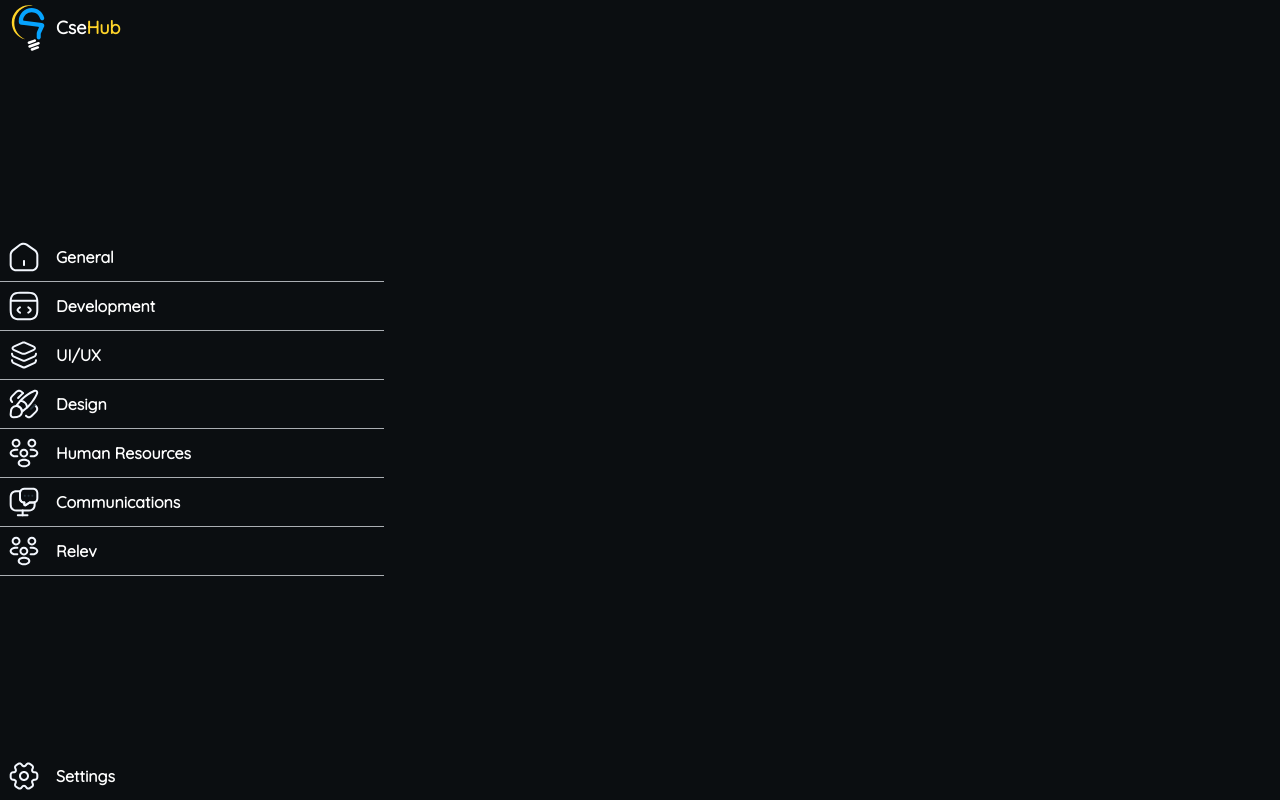
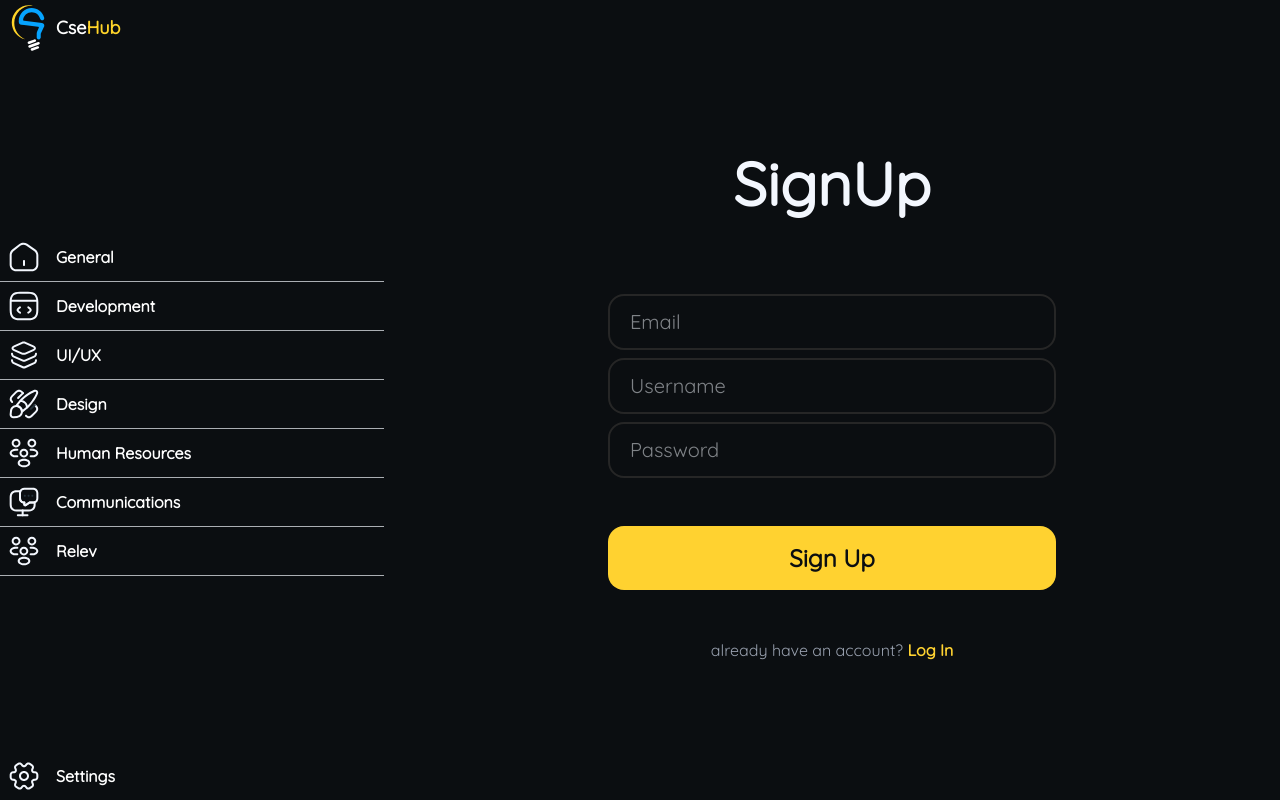
Before and after one commit to lounesnouha/DevIgnite, a React (Vite) app in the folder DevIgnite-frontend/: page /signup in a window 1280 px wide. Built offline with nearby package versions, Linux system fonts and the light colour scheme.

Commit message:
Sign up working

```diff
--- a/DevIgnite-frontend/src/components/Login.jsx
+++ b/DevIgnite-frontend/src/components/Login.jsx
@@ -1,5 +1,5 @@
 import { useState } from 'react';
-import { useNavigate, Link } from 'react-router-dom';
+import { useNavigate } from 'react-router-dom';
 
 function Login() {
   const navigate = useNavigate();
@@ -34,53 +34,19 @@ function Login() {
         body: JSON.stringify(formData)
       });
 
-      console.log('🔍 Response status:', response.status);
-      console.log('🔍 Response URL:', response.url);
-      console.log('🔍 Response headers:', response.headers.get('content-type'));
+      const rawText = await response.text();
+      let data;
 
-      // First, get the raw text to see what we're receiving
-      const rawText = await response.text();
-      console.log('🔍 Raw response (first 300 chars):', rawText.substring(0, 300));
-
-      // Check if we got HTML (proxy failed)
-      if (rawText.trim().startsWith('<!doctype') || rawText.includes('CseHub') || rawText.includes('<html')) {
-        throw new Error(`
-          ⚠️ PROXY ISSUE DETECTED!
-
-          Your proxy isn't working. You're getting the React app HTML instead of API JSON.
-
-          Quick fixes:
-          1. Check your vite.config.js proxy config
-          2. Or use absolute URL: http://localhost:5000/api/login
-          3. Make sure backend is running on port 5000
-
-          What you should see at: http://localhost:5000/api/login
-          → JSON like: {"msg":"Bad request"}
-
-          What you're getting:
-          → HTML page (React app)
-        `);
-      }
-
-      // Check if empty response
-      if (!rawText || rawText.trim() === '') {
-        throw new Error('Server returned empty response. Check backend logs.');
-      }
-
-      // Try to parse as JSON
-      let data;
       try {
         data = JSON.parse(rawText);
-      } catch (parseError) {
-        console.error('❌ JSON parse error:', parseError);
-        throw new Error(`Invalid JSON from server. Response: ${rawText.substring(0, 100)}...`);
+      } catch {
+        throw new Error('Invalid response from server');
       }
 
       if (!response.ok) {
-        throw new Error(data.msg || `Login failed: ${response.status}`);
+        throw new Error(data.msg || 'Login failed');
       }
 
-      // Store tokens and user data
       localStorage.setItem('accessToken', data.accessToken);
       localStorage.setItem('refreshToken', data.refreshToken);
       localStorage.setItem('user', JSON.stringify(data.user));
@@ -88,11 +54,10 @@ function Login() {
       setSuccess('Login successful! Redirecting...');
 
       setTimeout(() => {
-        navigate('/');
+        navigate('/profile');
       }, 1500);
 
     } catch (err) {
-      console.error('❌ Login error:', err);
       setError(err.message);
     } finally {
       setLoading(false);
@@ -105,7 +70,7 @@ function Login() {
 
       {error && (
         <div className="p-4 bg-red-900/30 border border-red-700 rounded-2xl max-w-md">
-          <p className="text-red-400 text-lg font-medium whitespace-pre-line">{error}</p>
+          <p className="text-red-400 text-lg font-medium">{error}</p>
         </div>
       )}
 
@@ -151,12 +116,12 @@ function Login() {
         <div className="text-center">
           <p className="text-gray-400 font-[quicksand]">
             Don't have an account?{' '}
-            <Link
-              to="/signup"
+            <button
+              onClick={()=>navigate("/signup")}
               className="text-amber-300 hover:text-amber-400 font-bold transition-colors"
             >
               Sign up
-            </Link>
+            </button>
           </p>
         </div>
       </div>
--- a/DevIgnite-frontend/src/components/Signup.jsx
+++ b/DevIgnite-frontend/src/components/Signup.jsx
@@ -1,8 +1,117 @@
+import { useState } from 'react';
+import { useNavigate } from 'react-router-dom';
+
 function Signup(){
+    const navigate = useNavigate();
+    const [formData, setFormData] = useState({
+        email:'',
+        username:'',
+        password:''
+    });
+    const [loading, setLoading] = useState(false);
+    const [error, setError] = useState('');
+    const [success, setSuccess] = useState('');
+
+    const handleChange = (e) => {
+    setFormData({
+      ...formData,
+        [e.target.name]: e.target.value
+    });
+    setError('');
+    };
+
+    const handleSubmit = async (e) => {
+        e.preventDefault();
+        setLoading(true);
+        setError('');
+        setSuccess('');
+        try{
+            const response = await fetch("/api/register", {
+                method: 'POST',
+                headers: {
+                    'Content-Type': 'application/json'
+                },
+                body: JSON.stringify(formData)
+            });
+
+            const rawText = await response.text();
+            let data;
+            try {
+                data = JSON.parse(rawText);
+            } catch {
+                throw new Error('Invalid response from server');
+            }
+
+            if (!response.ok) {
+                throw new Error(data.msg || 'Signup failed');
+            }
+            localStorage.setItem('accessToken', data.accessToken);
+            localStorage.setItem('refreshToken', data.refreshToken);
+            localStorage.setItem('user', JSON.stringify(data.user));
+            setSuccess('Signup successful! Redirecting...');
+
+            setTimeout(() => {
+                navigate('/profile');
+            }, 1500);
+        }catch(err){
+            setError(err.message);
+        }finally{
+            setLoading(false);
+        }
+    }
+
     return(
-        <>
+        <div className="flex flex-col items-center justify-center h-full text-[#F3F7FE] gap-12">
+            <h1 className="font-black text-6xl m-4">SignUp</h1>
 
-        </>
+            {error && (
+            <div className="p-4 bg-red-900/30 border border-red-700 rounded-2xl max-w-md">
+                <p className="text-red-400 text-lg font-medium">{error}</p>
+            </div>
+            )}
+
+            {success && (
+            <div className="p-4 bg-green-900/30 border border-green-700 rounded-2xl">
+                <p className="text-green-400 text-lg font-medium">{success}</p>
+            </div>
+            )}
+
+            <div className="flex flex-col gap-12 mt-4 w-full max-w-md">
+                <form onSubmit={handleSubmit} className="flex flex-col gap-12">
+                    <div className="flex flex-col gap-2 font-[quicksand] text-xl">
+                        <input name="email" type="email" value={formData.email} onChange={handleChange}
+                        required disabled={loading} placeholder="Email" className="p-5 pt-3 pb-3
+                         border-2 rounded-2xl border-neutral-800 focus:outline-0
+                         focus:border-blue-600 bg-transparent"/>
+
+                        <input name="username" type="username" value={formData.username} onChange={handleChange}
+                        required disabled={loading} placeholder="Username" className="p-5 pt-3 pb-3
+                        border-2 rounded-2xl border-neutral-800 focus:outline-0
+                        focus:border-blue-600 bg-transparent"/>
+
+                        <input name="password" type="password" value={formData.password} onChange={handleChange}
+                        required disabled={loading} placeholder="Password" className="p-5 pt-3 pb-3
+                        border-2 rounded-2xl border-neutral-800 focus:outline-0
+                        focus:border-blue-600 bg-transparent"/>
+                    </div>
+                    <button type="submit" disabled={loading} className="p-4 bg-amber-300
+                    text-[#0B0E11] font-bold text-2xl rounded-2xl hover:cursor-pointer
+                    hover:bg-amber-400 transition-colors disabled:opacity-50 disabled:cursor-not-allowed">
+                        {loading ? 'Signing up...' : 'Sign Up'}
+                    </button>
+                </form>
+
+                <div className="text-center">
+                    <p className="text-gray-400 font-[quicksand]">
+                        already have an account?{' '}
+                        <button onClick={()=>navigate("/login")} className="text-amber-300
+                        hover:text-amber-400 font-bold transition-colors">
+                            Log In
+                        </button>
+                    </p>
+                </div>
+            </div>
+        </div>
     )
 }
 
```
Also changed, not shown: 1 other file (tests, documents, lock files or other folders).
